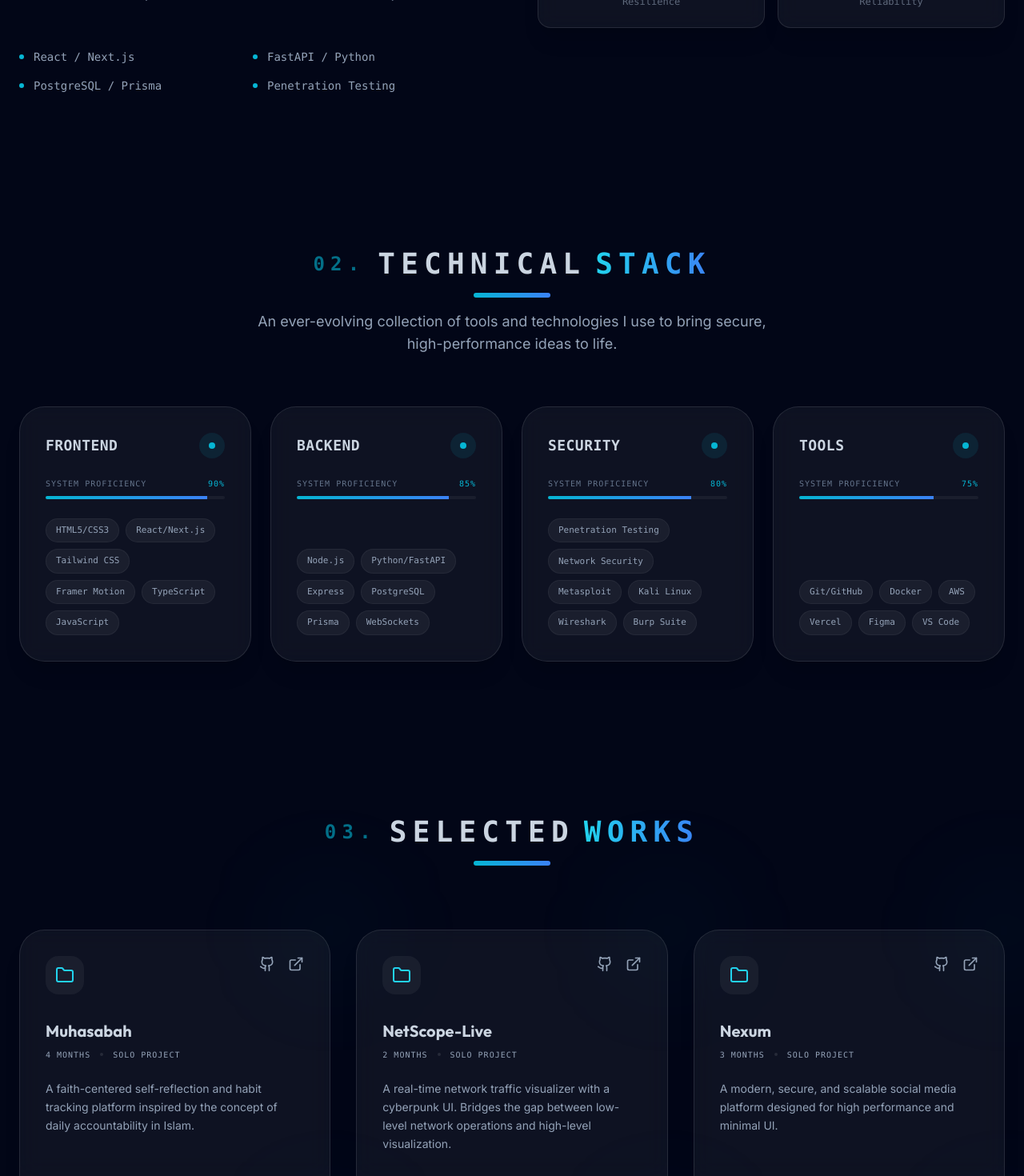
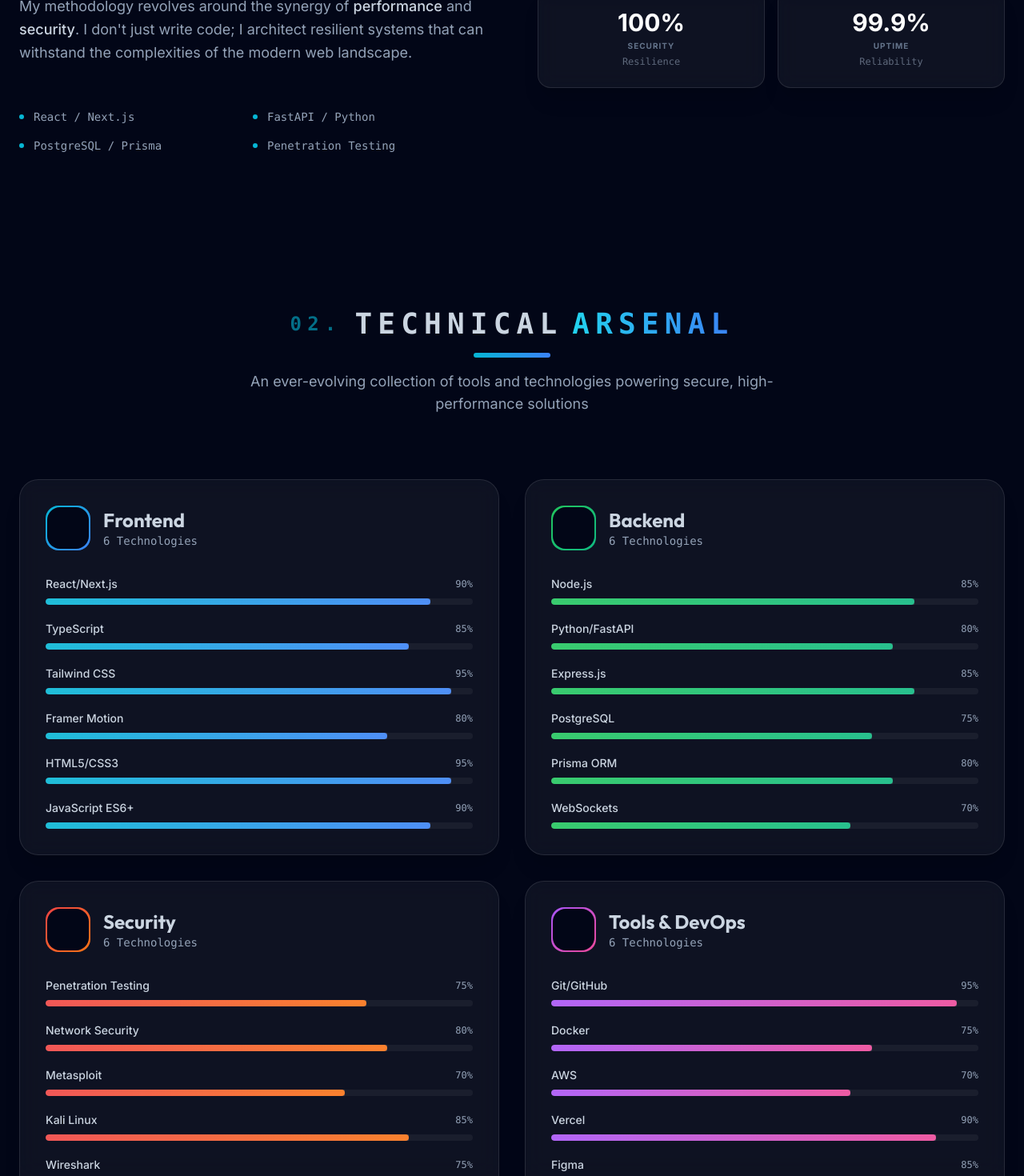
Before and after one commit to rushdv/portfolio, a React (Vite) app: page / in a window 1280 px wide. Shown: the part 1330-2800 px from the top of the page at 80% size. Built offline with nearby package versions, Linux system fonts and the light colour scheme.

Commit message:
feat: enhance Hero name with premium gradients and redesign Skills with proficiency bars

```diff
--- a/src/sections/Hero.jsx
+++ b/src/sections/Hero.jsx
@@ -19,18 +19,33 @@
           transition={{ duration: 0.8 }}
           className="space-y-8"
         >
-          <div className="space-y-6">
-            <h2 className="text-cyan-400 font-medium text-lg tracking-[0.2em] uppercase font-mono">
+
+          <div className="space-y-8">
+            <h2 className="text-cyan-400 font-medium text-lg tracking-[0.3em] uppercase font-mono">
               <TextDecrypt text="Hi, I'm" />
             </h2>
 
-            {/* Full Name - Clean & Aligned */}
-            <div className="space-y-1">
-              <h1 className="text-7xl md:text-9xl font-black text-[var(--text-primary)] tracking-tight leading-none">
-                <TextDecrypt text="Shihab Shahriar" delay={300} />
+            {/* Full Name - Premium Design with Gradients */}
+            <div className="space-y-3 relative">
+              {/* Glow effect behind name */}
+              <div className="absolute inset-0 bg-gradient-to-r from-cyan-500/20 via-blue-500/20 to-purple-500/20 blur-3xl opacity-30"></div>
+
+              <h1 className="text-7xl md:text-8xl lg:text-[10rem] font-black tracking-tight leading-none relative z-10">
+                <span className="bg-gradient-to-r from-[var(--text-primary)] via-cyan-400 to-[var(--text-primary)] bg-clip-text text-transparent">
+                  <TextDecrypt text="Shihab" delay={300} />
+                </span>
               </h1>
-              <h1 className="text-7xl md:text-9xl font-black text-gradient tracking-tight leading-none">
-                <TextDecrypt text="Rashu" delay={800} />
+
+              <h1 className="text-7xl md:text-8xl lg:text-[10rem] font-black tracking-tight leading-none relative z-10">
+                <span className="bg-gradient-to-r from-cyan-500 via-blue-500 to-purple-500 bg-clip-text text-transparent">
+                  <TextDecrypt text="Shahriar" delay={600} />
+                </span>
+              </h1>
+
+              <h1 className="text-6xl md:text-7xl lg:text-8xl font-bold tracking-wider leading-none font-mono relative z-10">
+                <span className="bg-gradient-to-r from-cyan-400 via-cyan-500 to-blue-500 bg-clip-text text-transparent">
+                  <TextDecrypt text="Rashu" delay={900} />
+                </span>
               </h1>
             </div>
 
@@ -39,11 +54,11 @@
               initial={{ opacity: 0, y: 10 }}
               animate={{ opacity: 1, y: 0 }}
               transition={{ delay: 1.2 }}
-              className="inline-flex items-center gap-2 px-4 py-1.5 rounded-full bg-cyan-500/5 border border-cyan-500/20 text-cyan-400 text-xs font-mono font-medium"
+              className="inline-flex items-center gap-2 px-5 py-2 rounded-full bg-gradient-to-r from-cyan-500/10 to-blue-500/10 border border-cyan-500/30 text-cyan-400 text-sm font-mono font-medium backdrop-blur-sm"
             >
-              <span className="relative flex h-2 w-2">
+              <span className="relative flex h-2.5 w-2.5">
                 <span className="animate-ping absolute inline-flex h-full w-full rounded-full bg-cyan-400 opacity-75"></span>
-                <span className="relative inline-flex rounded-full h-2 w-2 bg-cyan-500"></span>
+                <span className="relative inline-flex rounded-full h-2.5 w-2.5 bg-cyan-500"></span>
               </span>
               Available for hire
             </motion.div>
--- a/src/sections/Skills.jsx
+++ b/src/sections/Skills.jsx
@@ -1,12 +1,61 @@
 import { motion } from "framer-motion";
+import { Code2, Server, Shield, Wrench, Zap } from "lucide-react";
 import TextDecrypt from "../components/TextDecrypt";
 
-const skills = {
-    Frontend: ["HTML5/CSS3", "React/Next.js", "Tailwind CSS", "Framer Motion", "TypeScript", "JavaScript"],
-    Backend: ["Node.js", "Python/FastAPI", "Express", "PostgreSQL", "Prisma", "WebSockets"],
-    Security: ["Penetration Testing", "Network Security", "Metasploit", "Kali Linux", "Wireshark", "Burp Suite"],
-    Tools: ["Git/GitHub", "Docker", "AWS", "Vercel", "Figma", "VS Code"]
-};
+const skillCategories = [
+    {
+        name: "Frontend",
+        icon: Code2,
+        color: "from-cyan-500 to-blue-500",
+        skills: [
+            { name: "React/Next.js", level: 90 },
+            { name: "TypeScript", level: 85 },
+            { name: "Tailwind CSS", level: 95 },
+            { name: "Framer Motion", level: 80 },
+            { name: "HTML5/CSS3", level: 95 },
+            { name: "JavaScript ES6+", level: 90 }
+        ]
+    },
+    {
+        name: "Backend",
+        icon: Server,
+        color: "from-green-500 to-emerald-500",
+        skills: [
+            { name: "Node.js", level: 85 },
+            { name: "Python/FastAPI", level: 80 },
+            { name: "Express.js", level: 85 },
+            { name: "PostgreSQL", level: 75 },
+            { name: "Prisma ORM", level: 80 },
+            { name: "WebSockets", level: 70 }
+        ]
+    },
+    {
+        name: "Security",
+        icon: Shield,
+        color: "from-red-500 to-orange-500",
+        skills: [
+            { name: "Penetration Testing", level: 75 },
+            { name: "Network Security", level: 80 },
+            { name: "Metasploit", level: 70 },
+            { name: "Kali Linux", level: 85 },
+            { name: "Wireshark", level: 75 },
+            { name: "Burp Suite", level: 70 }
+        ]
+    },
+    {
+        name: "Tools & DevOps",
+        icon: Wrench,
+        color: "from-purple-500 to-pink-500",
+        skills: [
+            { name: "Git/GitHub", level: 95 },
+            { name: "Docker", level: 75 },
+            { name: "AWS", level: 70 },
+            { name: "Vercel", level: 90 },
+            { name: "Figma", level: 85 },
+            { name: "VS Code", level: 95 }
+        ]
+    }
+];
 
 export default function Skills({ theme }) {
     return (
@@ -17,68 +66,89 @@
                     whileInView={{ opacity: 1, y: 0 }}
                     viewport={{ once: true }}
                     transition={{ duration: 0.8 }}
+                    className="flex flex-col items-center text-center mb-20 space-y-4"
                 >
-                    <div className="flex flex-col items-center text-center mb-16 space-y-4">
                     <h2 className="flex items-center text-4xl font-black text-[var(--text-primary)] uppercase tracking-[0.2em]">
-                            <span className="text-cyan-500 mr-4 font-mono text-2xl opacity-60">02.</span> <TextDecrypt text="Technical" /> <span className="ml-3 text-gradient"><TextDecrypt text="Stack" delay={500} /></span>
+                        <span className="text-cyan-500 mr-4 font-mono text-2xl opacity-60">02.</span>
+                        <TextDecrypt text="Technical" />
+                        <span className="ml-3 text-gradient"><TextDecrypt text="Arsenal" delay={500} /></span>
                     </h2>
                     <div className="w-24 h-1.5 bg-gradient-to-r from-cyan-500 to-blue-500 rounded-full"></div>
                     <p className="text-[var(--text-secondary)] max-w-2xl font-light text-lg">
-                            An ever-evolving collection of tools and technologies I use to bring secure, high-performance ideas to life.
+                        An ever-evolving collection of tools and technologies powering secure, high-performance solutions
                     </p>
-                    </div>
+                </motion.div>
 
-                    <div className="grid md:grid-cols-2 lg:grid-cols-4 gap-6">
-                        {Object.entries(skills).map(([category, items], index) => (
+                {/* Skills Grid */}
+                <div className="grid md:grid-cols-2 gap-8">
+                    {skillCategories.map((category, categoryIndex) => (
                         <motion.div
-                                key={category}
-                                initial={{ opacity: 0, y: 20 }}
+                            key={categoryIndex}
+                            initial={{ opacity: 0, y: 30 }}
                             whileInView={{ opacity: 1, y: 0 }}
                             viewport={{ once: true }}
-                                transition={{ duration: 0.5, delay: index * 0.1 }}
-                                className={`glass-card p-8 rounded-[2rem] border-white/5 transition-all duration-500 group flex flex-col h-full ${theme === 'dark' ? 'hover:border-cyan-500/20' : 'hover:border-cyan-500/30 hover:-translate-y-1 hover:shadow-[0_20px_40px_rgba(0,0,0,0.06)]'}`}
+                            transition={{ delay: categoryIndex * 0.1 }}
+                            className={`glass-card p-8 rounded-3xl border-white/5 transition-all duration-500 ${theme === 'dark' ? 'hover:border-cyan-500/20' : 'hover:border-cyan-500/30 hover:shadow-xl'}`}
                         >
-                                <div className={`${theme === 'dark' ? 'mb-6' : 'mb-8'} flex items-center justify-between`}>
-                                    <h3 className={`${theme === 'dark' ? 'text-lg' : 'text-xl'} font-bold text-[var(--text-primary)] tracking-wide uppercase font-mono`}>{category}</h3>
-                                    <div className={`${theme === 'dark' ? 'w-8 h-8 rounded-full bg-cyan-500/10' : 'w-10 h-10 rounded-2xl bg-cyan-500/10 group-hover:scale-110'} flex items-center justify-center transition-all duration-500`}>
-                                        <div className={`${theme === 'dark' ? 'w-2 h-2 bg-cyan-500 group-hover:scale-150 rounded-full' : 'w-2.5 h-2.5 bg-cyan-500 group-hover:scale-125 rounded-full'} transition-all`}></div>
+                            {/* Category Header */}
+                            <div className="flex items-center gap-4 mb-8">
+                                <div className={`w-14 h-14 rounded-2xl bg-gradient-to-br ${category.color} p-0.5`}>
+                                    <div className={`w-full h-full rounded-2xl flex items-center justify-center ${theme === 'dark' ? 'bg-[var(--bg-primary)]' : 'bg-white'}`}>
+                                        <category.icon className={`bg-gradient-to-br ${category.color} bg-clip-text text-transparent`} size={28} strokeWidth={2.5} />
+                                    </div>
+                                </div>
+                                <div>
+                                    <h3 className="text-2xl font-bold text-[var(--text-primary)]">{category.name}</h3>
+                                    <p className="text-sm text-[var(--text-secondary)] font-mono">{category.skills.length} Technologies</p>
                                 </div>
                             </div>
 
-                                {/* Metric Bar */}
-                                <div className="mb-6 space-y-2">
-                                    <div className="flex justify-between text-[10px] font-mono text-slate-500 uppercase tracking-widest">
-                                        <span>System Proficiency</span>
-                                        <span className="text-cyan-500">{90 - (index * 5)}%</span>
+                            {/* Skills List */}
+                            <div className="space-y-5">
+                                {category.skills.map((skill, skillIndex) => (
+                                    <div key={skillIndex} className="group">
+                                        <div className="flex justify-between items-center mb-2">
+                                            <span className="text-[var(--text-primary)] font-medium text-sm group-hover:text-cyan-500 transition-colors">
+                                                {skill.name}
+                                            </span>
+                                            <span className="text-[var(--text-secondary)] font-mono text-xs">
+                                                {skill.level}%
+                                            </span>
                                         </div>
-                                    <div className="h-1 w-full bg-white/5 rounded-full overflow-hidden">
+                                        <div className="w-full bg-white/5 rounded-full h-2 overflow-hidden">
                                             <motion.div
                                                 initial={{ width: 0 }}
-                                            whileInView={{ width: `${90 - (index * 5)}%` }}
-                                            transition={{ duration: 1, delay: 0.5 }}
-                                            className="h-full bg-gradient-to-r from-cyan-500 to-blue-500"
-                                        />
+                                                whileInView={{ width: `${skill.level}%` }}
+                                                viewport={{ once: true }}
+                                                transition={{ duration: 1, delay: categoryIndex * 0.1 + skillIndex * 0.05 }}
+                                                className={`h-full bg-gradient-to-r ${category.color} rounded-full relative`}
+                                            >
+                                                <div className="absolute inset-0 bg-white/20 animate-pulse"></div>
+                                            </motion.div>
                                         </div>
                                     </div>
-
-                                <div className="flex flex-wrap gap-2 mt-auto">
-                                    {items.map((skill) => (
-                                        <span
-                                            key={skill}
-                                            className={`px-3 py-1.5 transition-all cursor-default font-mono font-medium ${theme === 'dark'
-                                                ? 'bg-white/5 text-[var(--text-secondary)] rounded-full text-[11px] border border-white/5 hover:bg-cyan-500/10 hover:text-cyan-400 hover:border-cyan-500/30'
-                                                : 'px-4 py-2 bg-slate-900 border border-slate-800 text-slate-300 rounded-xl text-xs hover:text-cyan-500 hover:border-cyan-500/50 hover:bg-slate-800'}`}
-                                        >
-                                            {skill}
-                                        </span>
                                 ))}
                             </div>
                         </motion.div>
                     ))}
                 </div>
+
+                {/* Overall Proficiency Indicator */}
+                <motion.div
+                    initial={{ opacity: 0, y: 30 }}
+                    whileInView={{ opacity: 1, y: 0 }}
+                    viewport={{ once: true }}
+                    transition={{ duration: 0.8, delay: 0.4 }}
+                    className="mt-16 text-center"
+                >
+                    <div className={`inline-flex items-center gap-3 px-6 py-3 rounded-full border ${theme === 'dark' ? 'bg-white/5 border-white/10' : 'bg-cyan-500/5 border-cyan-500/20'}`}>
+                        <Zap className="text-cyan-500" size={20} />
+                        <span className="text-[var(--text-primary)] font-mono text-sm">
+                            <span className="font-bold text-cyan-500">24+</span> Technologies Mastered
+                        </span>
+                    </div>
                 </motion.div>
             </div>
         </section>
-
     );
 }
```
Lines whose indentation alone changed are shown as unchanged.
